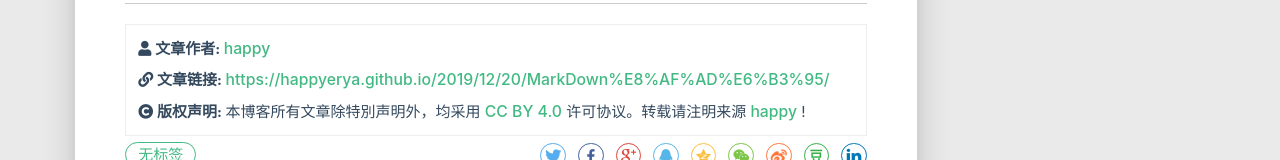
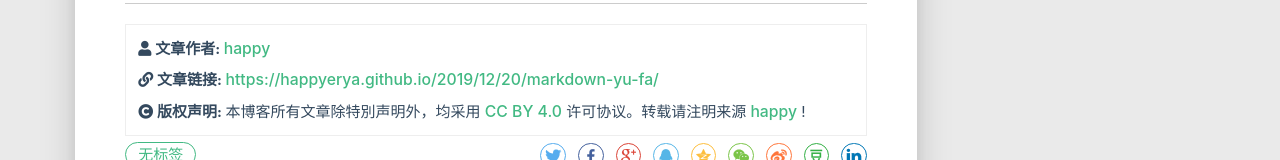
Before and after one commit to happyerya/happyerya.github.io, a plain HTML site: page 2019/12/20/markdown-yu-fa/index.html in a window 1280 px wide. Shown: the part 398-558 px from the top of the page. Drawn offline with Linux system fonts and the light colour scheme; some packages are replaced by stand-ins of ours; a script that the page names is missing.

Commit message:
Site updated: 2019-12-21 21:50:02

```diff
--- a/2019/12/20/MarkDown语法/index.html
+++ b/2019/12/20/markdown-yu-fa/index.html
@@ -479,7 +479,7 @@
                     </i>
                 </span>
                 <span class="reprint-info">
-                    <a href="https://happyerya.github.io/2019/12/20/MarkDown%E8%AF%AD%E6%B3%95/">https://happyerya.github.io/2019/12/20/MarkDown%E8%AF%AD%E6%B3%95/</a>
+                    <a href="https://happyerya.github.io/2019/12/20/markdown-yu-fa/">https://happyerya.github.io/2019/12/20/markdown-yu-fa/</a>
                 </span>
             </div>
             <div class="reprint__notice">
@@ -685,7 +685,7 @@
                 <i class="far fa-dot-circle"></i>&nbsp;本篇
             </div>
             <div class="card">
-                <a href="/2019/12/20/MarkDown%E8%AF%AD%E6%B3%95/">
+                <a href="/2019/12/20/markdown-yu-fa/">
                     <div class="card-image">
 
 
--- a/search.xml
+++ b/search.xml
@@ -5,8 +5,8 @@
 
     <entry>
       <title>MarkDown语法</title>
-      <link href="/2019/12/20/MarkDown%E8%AF%AD%E6%B3%95/"/>
-      <url>/2019/12/20/MarkDown%E8%AF%AD%E6%B3%95/</url>
+      <link href="/2019/12/20/markdown-yu-fa/"/>
+      <url>/2019/12/20/markdown-yu-fa/</url>
 
         <content type="html"><![CDATA[]]></content>
 
```
Also changed, not shown: 2019/12/20/hello-world/index.html (+1 -1 lines), archives/2019/12/index.html (+1 -1 lines), archives/2019/index.html (+1 -1 lines), archives/index.html (+1 -1 lines), index.html (+1 -1 lines).
